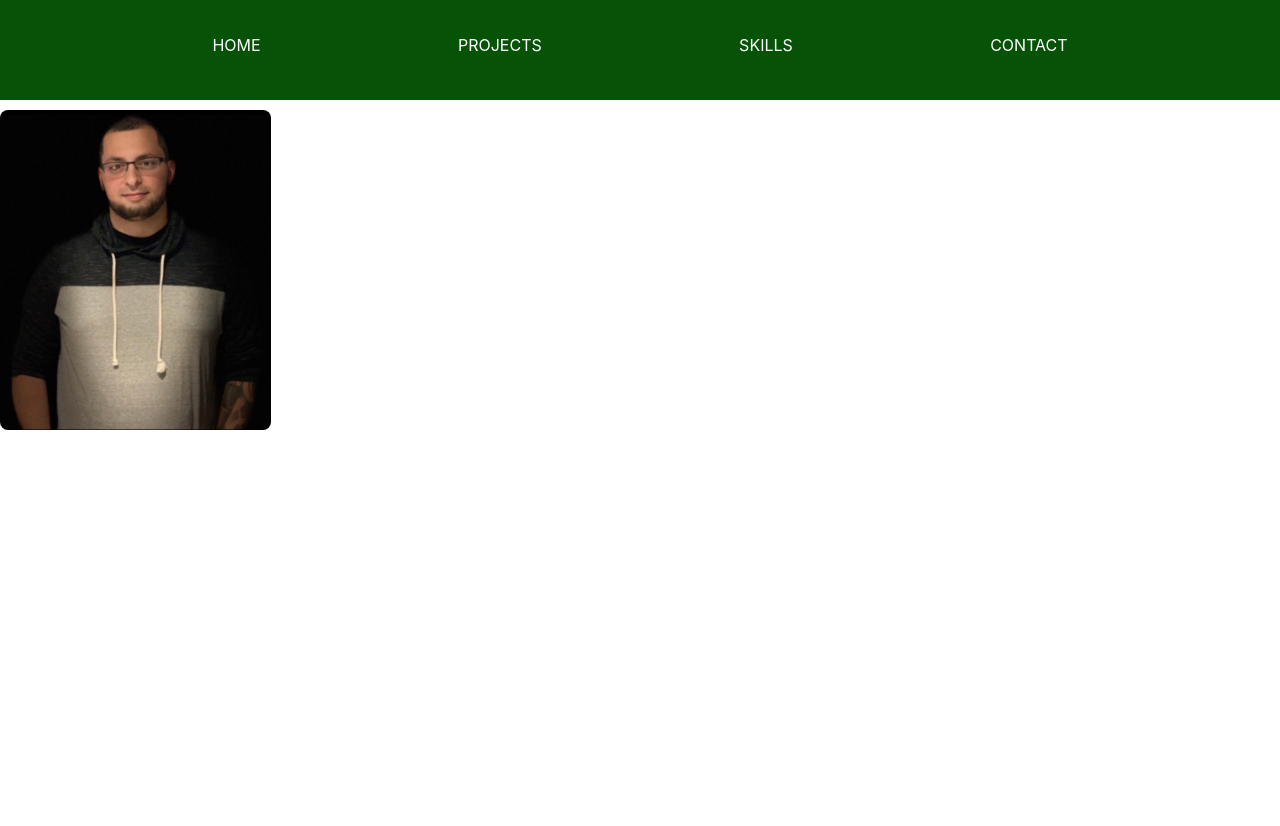
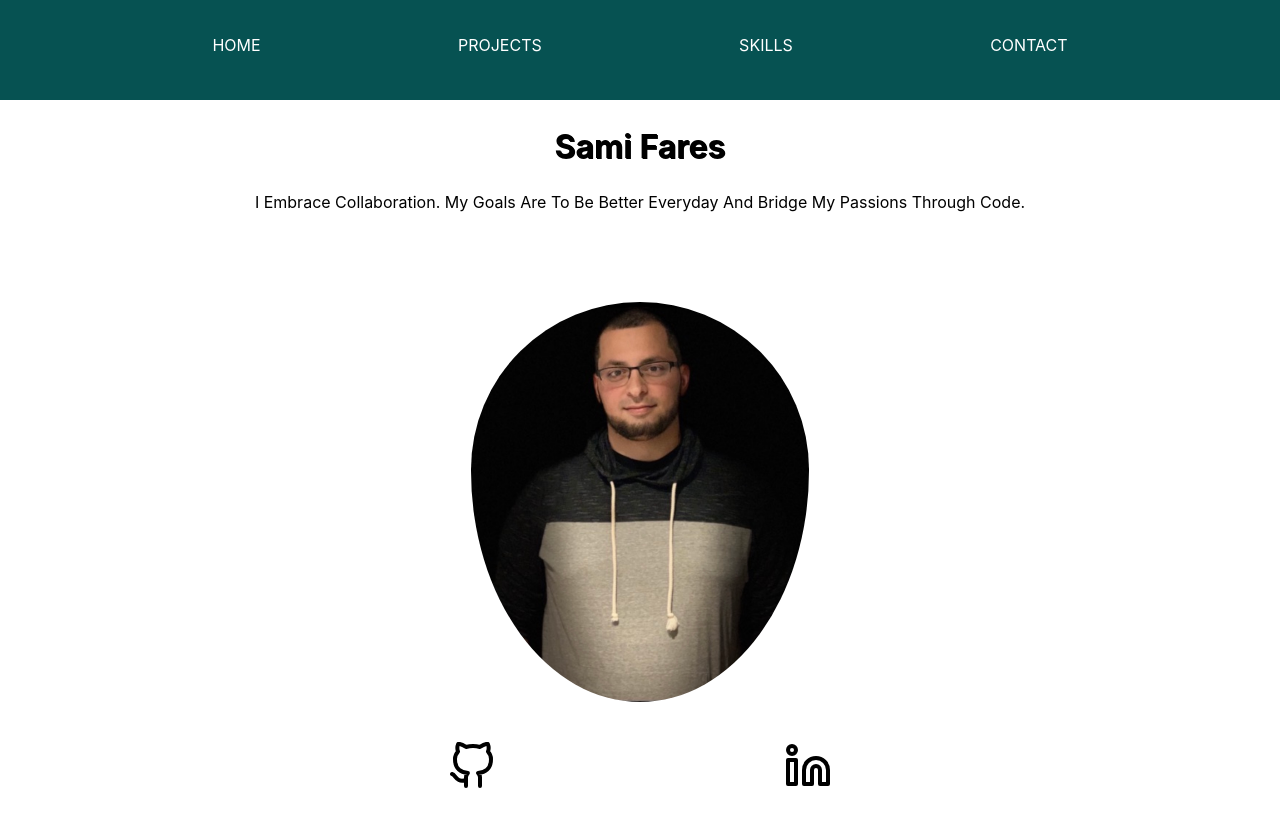
Before and after one commit to SamiFdev/Portfoliov2, a React (Create React App) app: page / in a window 1280 px wide. Shown: the top 826 px of the page. Before the commit the page ends 800 px from the top, so only its background shows below. Built offline with nearby package versions, Linux system fonts and the light colour scheme.

Commit message:
rough draft for home page

```diff
--- a/package.json
+++ b/package.json
@@ -17,6 +17,7 @@
     "react": "^18.1.0",
     "react-bootstrap": "^2.4.0",
     "react-dom": "^18.1.0",
+    "react-feather": "^2.0.10",
     "react-icons": "^4.4.0",
     "react-material-ui-carousel": "^3.4.2",
     "react-router-dom": "^6.3.0",
--- a/src/App.js
+++ b/src/App.js
@@ -5,6 +5,8 @@ import Home from './components/Home'
 import Projects from './components/Projects'
 import Skills from './components/Skills'
 import Navbar from './components/Navbar'
+import Neha from './components/Projects/Neha'
+
 function App() {
     return (
         <Router>
@@ -12,9 +14,11 @@ function App() {
                 <Navbar />
                 <Routes>
                     <Route path="/" element={<Home />}></Route>
-                    <Route path="/projects" element={<Projects />}></Route>
+                    <Route path="/projects" element={<Projects />} />
+                    <Route path="/projects/neha" element={<Neha />} />
                     <Route path="/skills" element={<Skills />}></Route>
                     <Route path="/contact" element={<Contact />}></Route>
+                    <Route path="*" element={<div>404</div>} />
                 </Routes>
             </main>
         </Router>
--- a/src/components/Home/Home.module.css
+++ b/src/components/Home/Home.module.css
@@ -1,13 +1,40 @@
-.container {
-    padding-top: 10px;
-    width: 300px;
-    height: 320px;
-    display: flex;
+.homeContainer {
+    height: auto;
+    max-width: 100%;
+    margin: auto;
 }
 
-.container img {
-    border-radius: 8px;
+.imgContainer {
+    padding-top: 10px;
+    width: auto;
+    height: auto;
+    margin: auto;
+}
+
+img {
+    border-radius: 50%;
     max-width: 100%;
-    height: auto;
-    justify-content: center;
+    height: 400px;
+    margin: auto;
+    display: flex;
+    padding-top: 5%;
+    position: relative;
 }
+
+h1 {
+    text-align: center;
+    font-size: xx-large;
+    text-shadow: 1px 1px black;
+}
+
+p {
+    text-align: center;
+    color: black;
+    text-transform: capitalize;
+}
+
+.sociallinks {
+    padding: 40px 35%;
+    display: flex;
+    justify-content: space-between;
+}
--- a/src/components/Home/index.js
+++ b/src/components/Home/index.js
@@ -1,11 +1,35 @@
 import styles from './Home.module.css'
+import { GitHub, Linkedin } from 'react-feather'
 import Profilepic from '../../assets/Profilepic.jpg'
 
 function Home() {
     return (
-        <div className={styles.container}>
-            <img className={styles.img} src={Profilepic} alt="me" />
-        </div>
+        <section className={styles.homeContainer}>
+            <h1>Sami Fares</h1>
+            <p>
+                I embrace collaboration. My goals are to be better everyday and
+                bridge my passions through code.
+            </p>
+            <section className={styles.imgContainer}>
+                <div>
+                    <img className={styles.img} src={Profilepic} alt="me" />
+                </div>
+            </section>
+            <section className={styles.sociallinks}>
+                <a
+                    href="https://github.com/samifdev"
+                    target="_blank"
+                    rel="noreferrer">
+                    <GitHub color="black" size={48} />
+                </a>
+                <a
+                    href="https://www.linkedin.com/in/sami-f81291/"
+                    target="_blank"
+                    rel="noreferrer">
+                    <Linkedin color="black" size={48} />
+                </a>
+            </section>
+        </section>
     )
 }
 
--- a/src/components/Navbar/Navbar.module.css
+++ b/src/components/Navbar/Navbar.module.css
@@ -1,5 +1,5 @@
 .nav {
-    background-color: rgb(6, 82, 6);
+    background-color: #065252;
     padding: 10px 15px;
     text-transform: uppercase;
     text-align: center;
--- /dev/null
+++ b/src/components/Projects/Neha.js
@@ -0,0 +1,7 @@
+import React from 'react'
+
+const Neha = () => {
+    return <div>Neha</div>
+}
+
+export default Neha
--- a/src/components/Projects/index.js
+++ b/src/components/Projects/index.js
@@ -1,5 +1,12 @@
+import { Link } from 'react-router-dom'
+
 function Projects() {
-    return <div>index</div>
+    return (
+        <div>
+            <h1>PROJECTS</h1>
+            <Link to="/projects/neha">Project 1</Link>
+        </div>
+    )
 }
 
 export default Projects
```
Also changed, not shown: public/index.html (+4 -4 lines), 1 other file (tests, documents, lock files or other folders).
